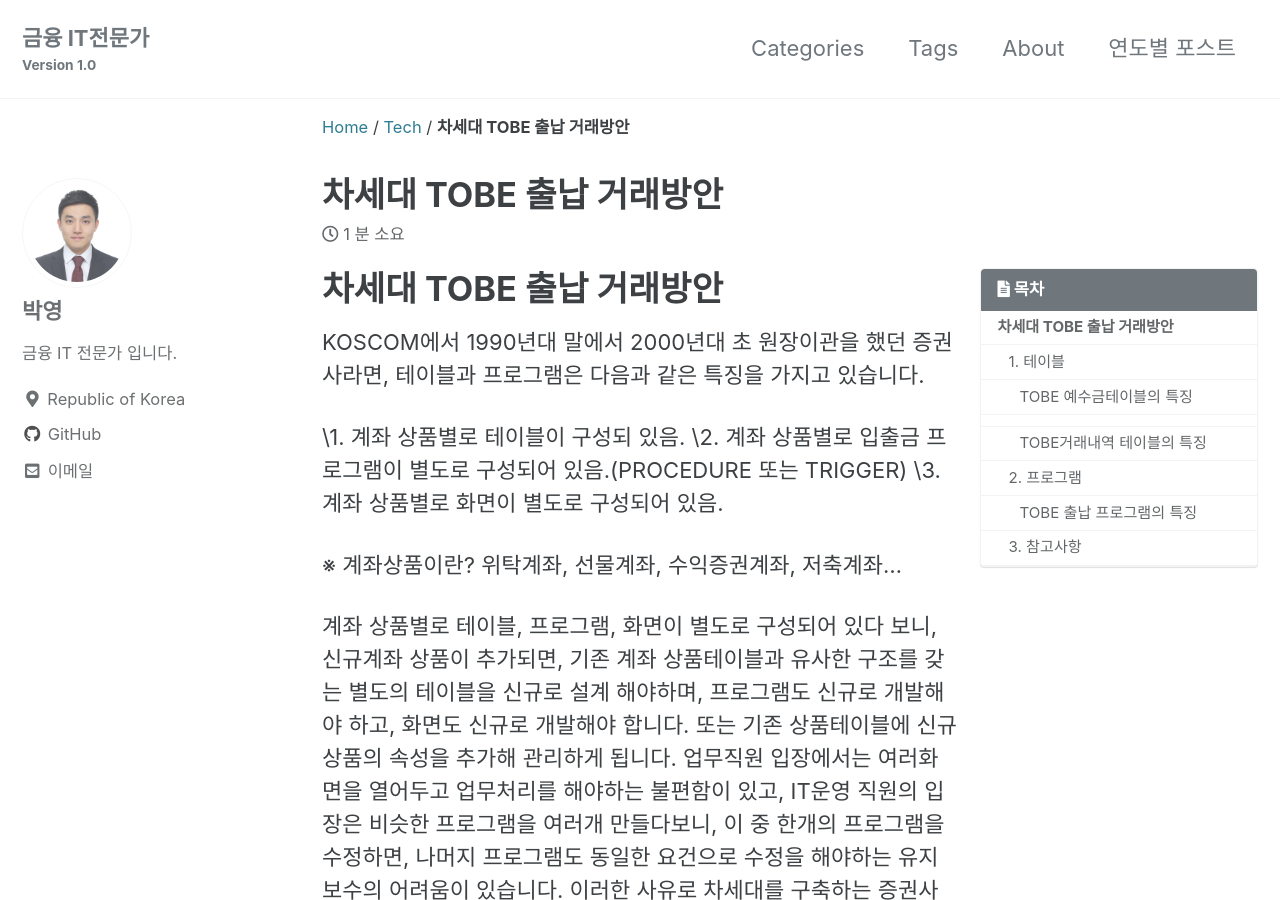
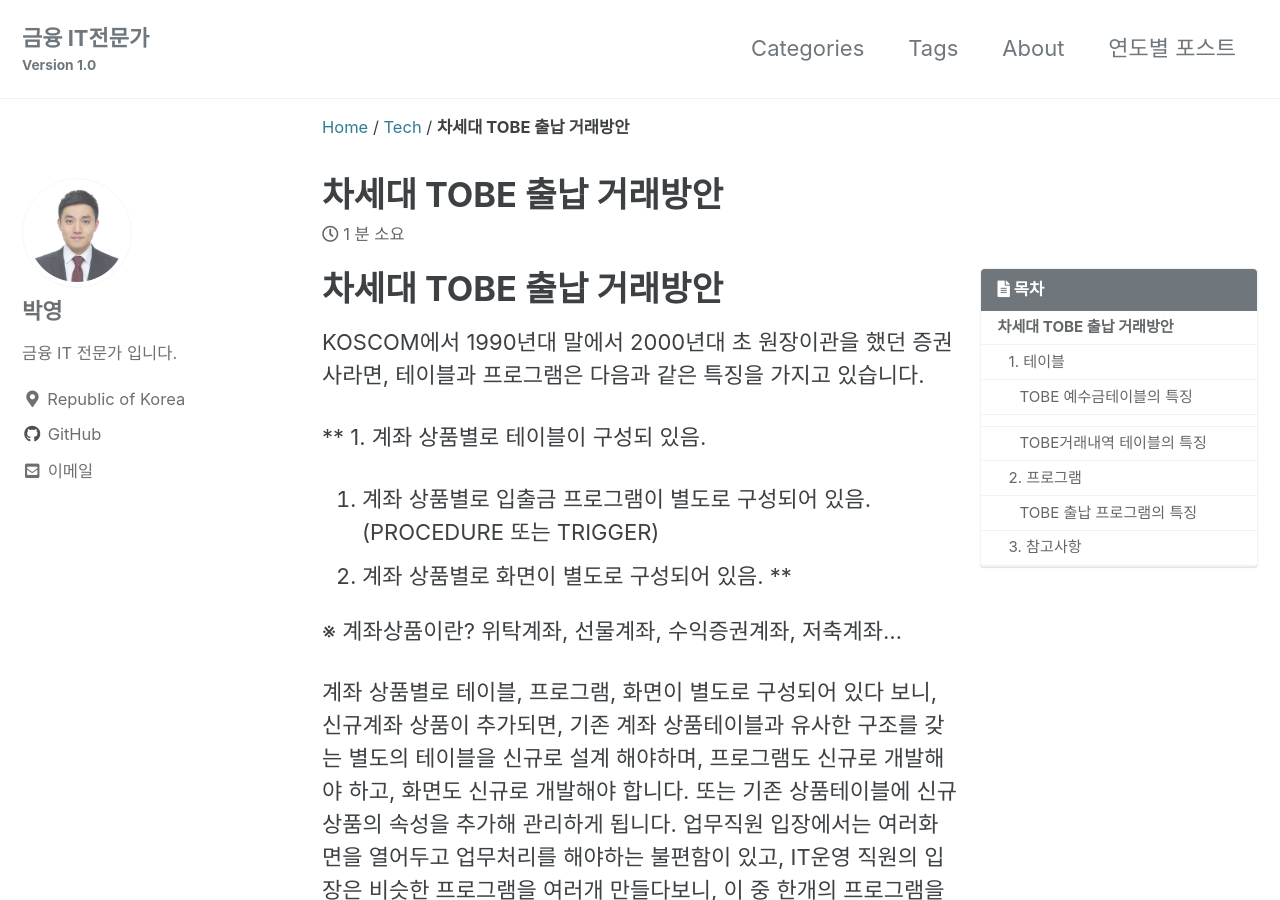
Before and after one commit to py0777/py0777.github.com, a Jekyll site: the page built from _posts/2015-01-28-tech-tobe-trdtl.md, in a window 1280 px wide and 900 px high. Built offline with Jekyll 4.4.1, drawn with Linux system fonts in a browser that asks for light colours; cached includes are drawn as plain includes; a script that is not in the unit is left out; comment, search, counter and statistics services are not loaded.

Commit message:
Update 2015-01-28-tech-tobe-trdtl.md

```diff
--- a/_posts/2015-01-28-tech-tobe-trdtl.md
+++ b/_posts/2015-01-28-tech-tobe-trdtl.md
@@ -16,9 +16,9 @@
 
 KOSCOM에서 1990년대 말에서 2000년대 초 원장이관을 했던 증권사라면, 테이블과 프로그램은 다음과 같은 특징을 가지고 있습니다.
 
-\1. 계좌 상품별로 테이블이 구성되 있음.
-\2. 계좌 상품별로 입출금 프로그램이 별도로 구성되어 있음.(PROCEDURE 또는 TRIGGER)
-\3. 계좌 상품별로 화면이 별도로 구성되어 있음.
+** 1. 계좌 상품별로 테이블이 구성되 있음.
+2. 계좌 상품별로 입출금 프로그램이 별도로 구성되어 있음.(PROCEDURE 또는 TRIGGER)
+3. 계좌 상품별로 화면이 별도로 구성되어 있음. **
 
 ※ 계좌상품이란? 위탁계좌, 선물계좌, 수익증권계좌, 저축계좌...
 
```
